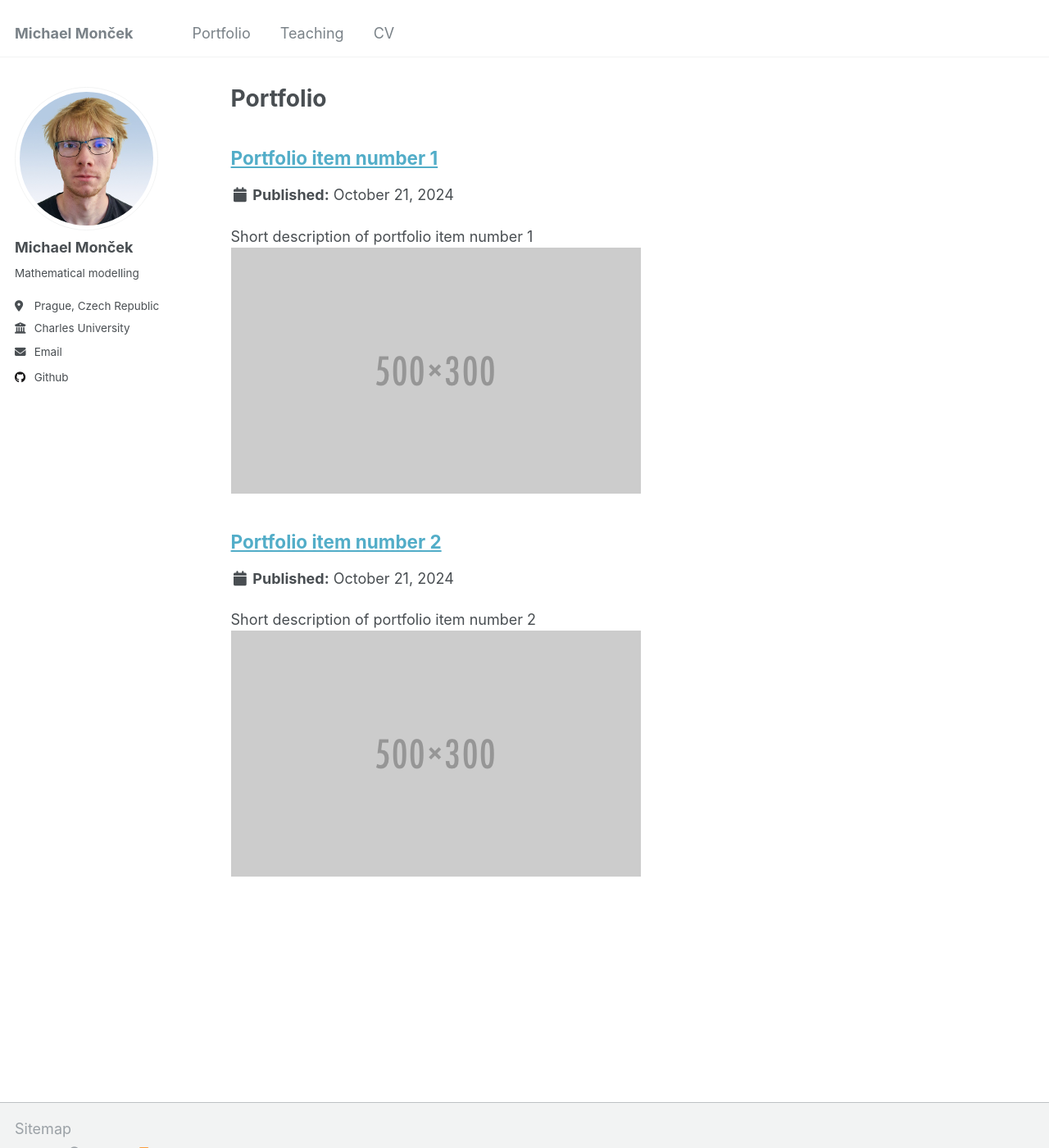
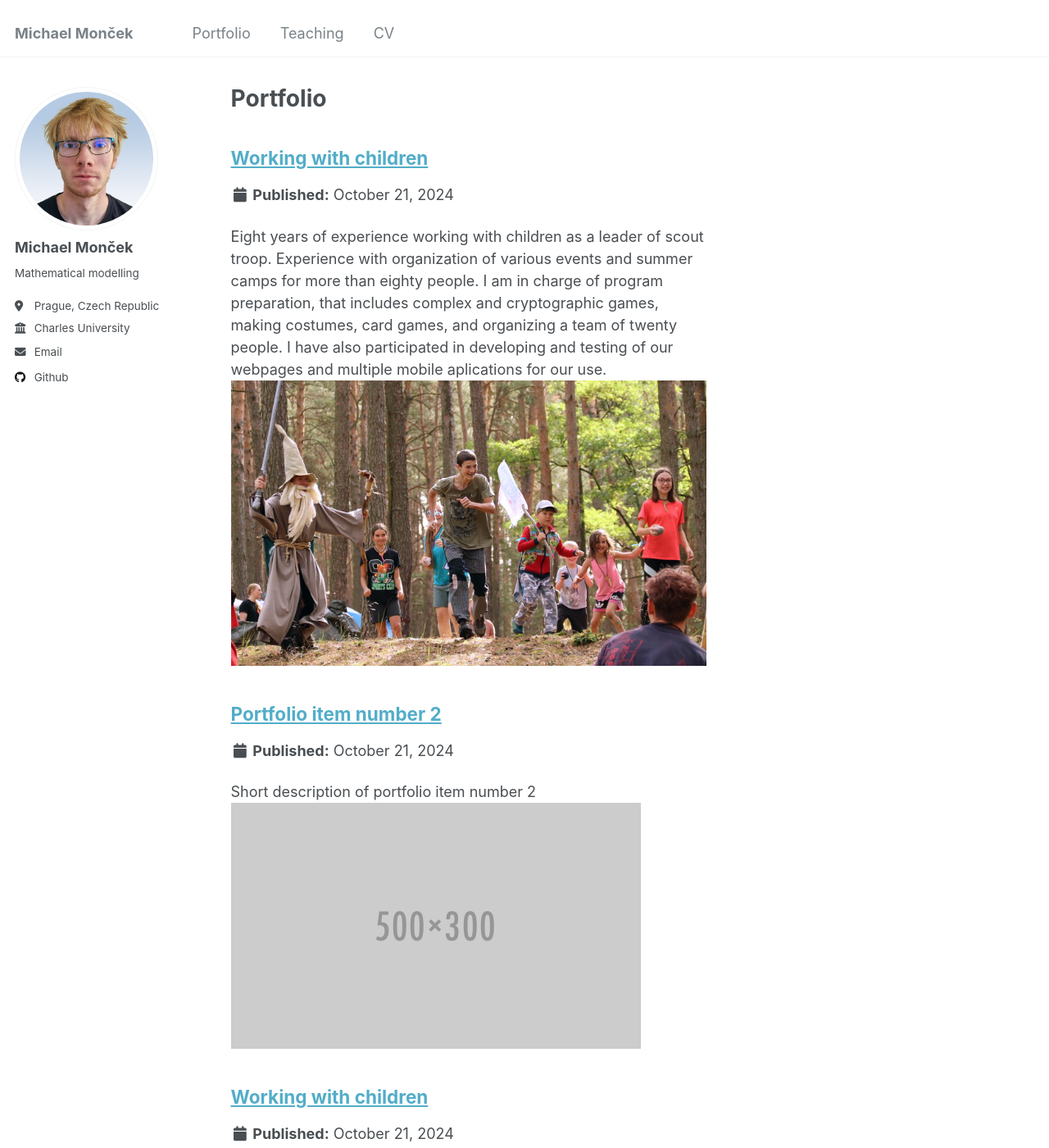
Before and after one commit to MichaelMoncek/MichaelMoncek.github.io, a Jekyll site: the page built from _pages/portfolio.html, in a window 1280 px wide and 1400 px high. Shown: the whole window at 82% size. Built offline with Jekyll 4.4.1, drawn with Linux system fonts in a browser that asks for light colours; some of the changed text lies outside the part shown.

Commit message:
added portfolio

```diff
--- a/_portfolio/portfolio-1.md
+++ b/_portfolio/portfolio-1.md
@@ -1,6 +1,6 @@
 ---
-title: "Portfolio item number 1"
-excerpt: "Short description of portfolio item number 1<br/><img src='/images/500x300.png'>"
+title: "Working with children"
+excerpt: "Eight years of experience working with children as a leader of scout troop. Experience with organization of various events and summer camps for more than eighty people. I am in charge of program preparation, that includes complex and cryptographic games, making costumes, card games, and organizing a team of twenty people. I have also participated in developing and testing of our webpages and multiple mobile aplications for our use. <br/><img src='/images/gandalf2023_CV.jpg'>"
 collection: portfolio
 ---
 
--- /dev/null
+++ b/_portfolio/portfolio-2.md
@@ -0,0 +1,7 @@
+---
+title: "Working with children"
+excerpt: "Eight years of experience working with children as a leader of scout troop. Experience with organization of various events and summer camps for more than eighty people. I am in charge of program preparation, that includes complex and cryptographic games, making costumes, card games, and organizing a team of twenty people. I have also participated in developing and testing of our webpages and multiple mobile aplications for our use. <br/><img src='/images/500x300.png'>"
+collection: portfolio
+---
+
+This is an item in your portfolio. It can be have images or nice text. If you name the file .md, it will be parsed as markdown. If you name the file .html, it will be parsed as HTML.
```
Also changed, not shown: _pages/about.md (+1 -0 lines), images/gandalf2023_CV.jpg (added).
